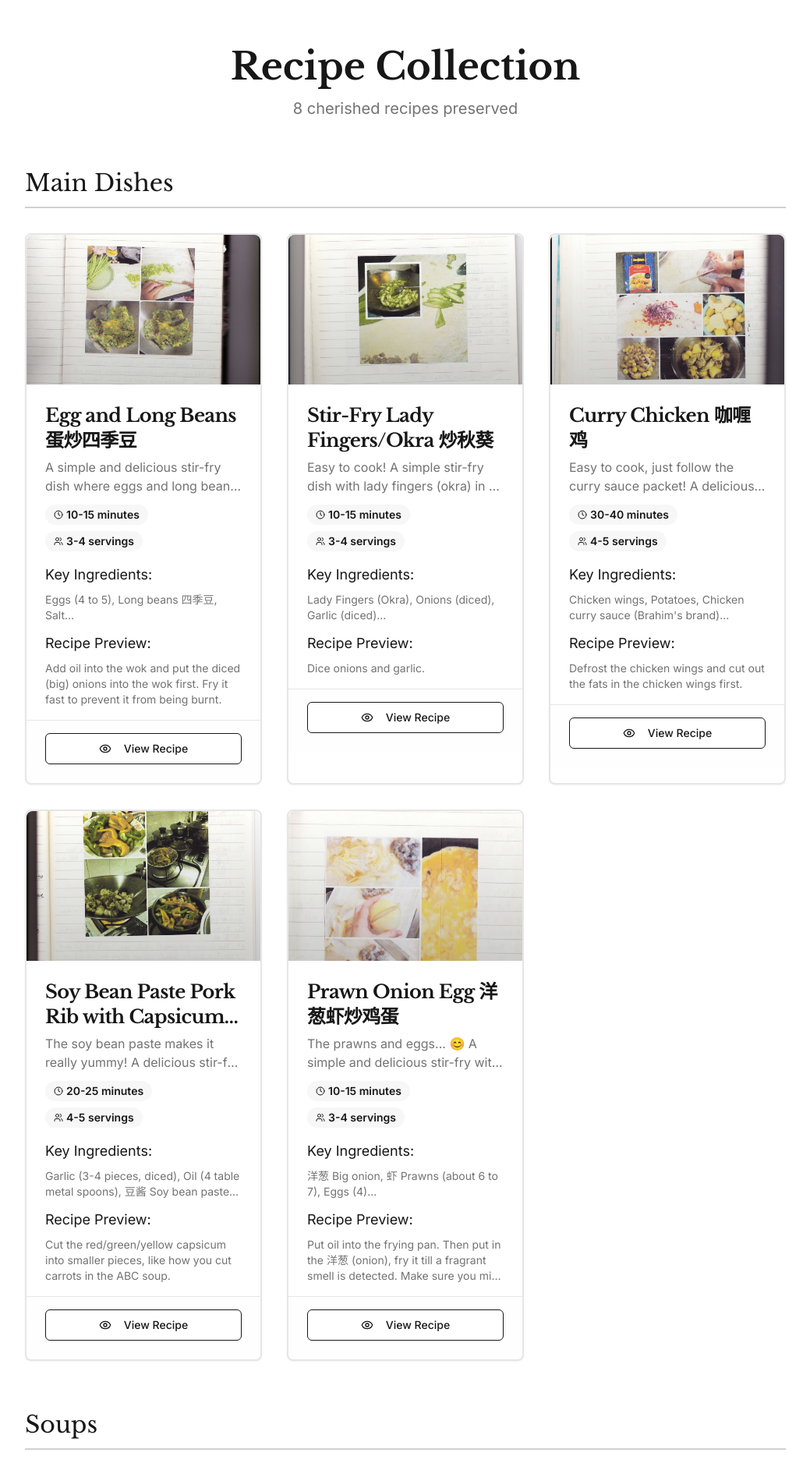
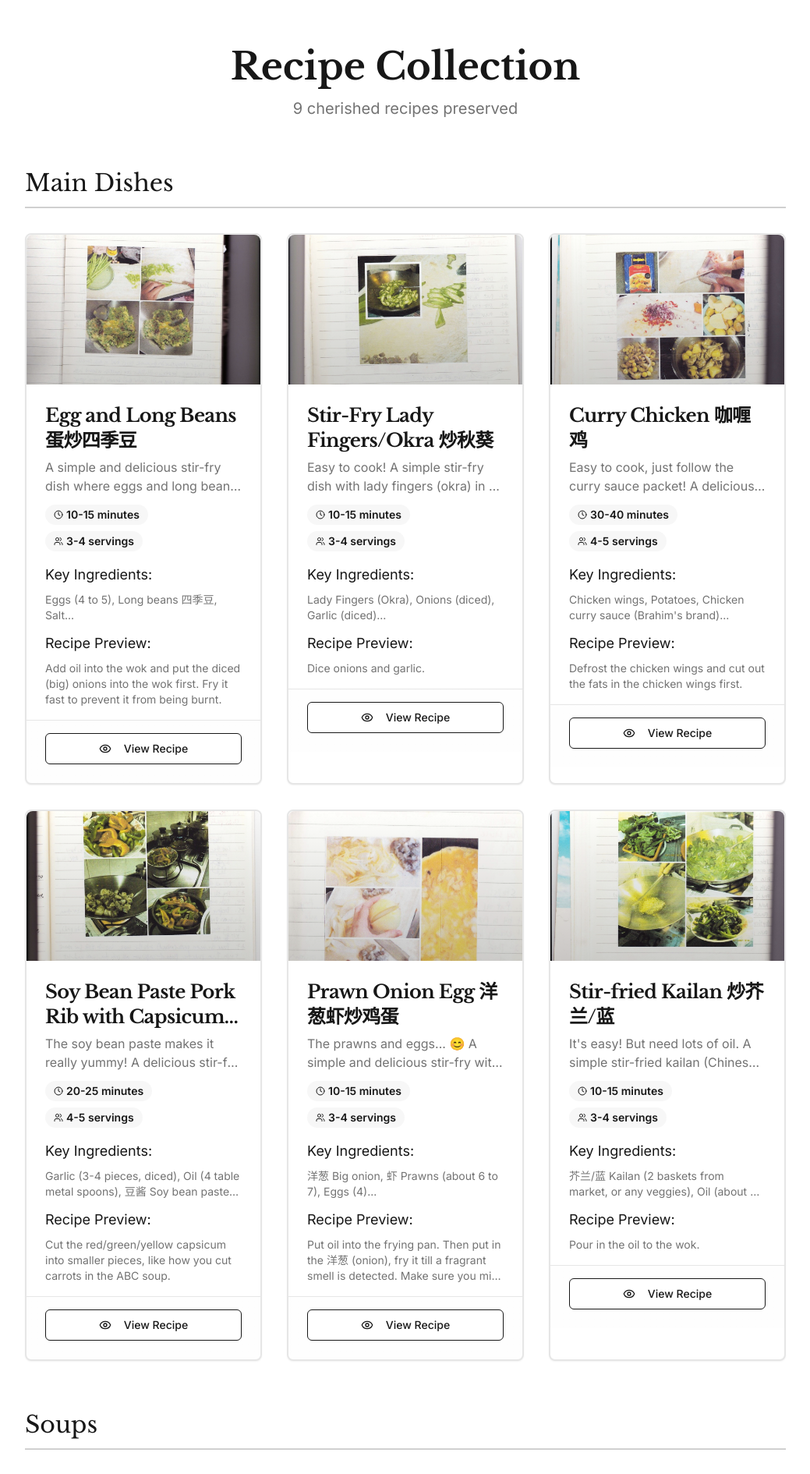
Before and after one commit to readandmuse/atasteofhome, a React (Vite) app: page / in a window 1280 px wide. Shown: the part 380-2270 px from the top of the page at 78% size, without its empty margins (120-1159 px from the left). Built offline with nearby package versions, Linux system fonts and the light colour scheme.

Commit message:
Add Kailan photos
Co-authored-by: readandmuse <85750673+readandmuse@users.noreply.github.com>

```diff
--- a/src/pages/Index.tsx
+++ b/src/pages/Index.tsx
@@ -282,6 +282,33 @@ const prawnOnionEggRecipe: Recipe = {
     "Fry the prawns fast as they cook quickly! Make sure the egg base is fully cooked before flipping.",
 };
 
+const kailanRecipe: Recipe = {
+  id: "sample-11",
+  title: "Stir-fried Kailan 炒芥兰/蓝",
+  description:
+    "It's easy! But need lots of oil. A simple stir-fried kailan (Chinese broccoli) with garlic.",
+  ingredients: [
+    "芥兰/蓝 Kailan (2 baskets from market, or any veggies)",
+    "Oil (about 4 metal tablespoons)",
+    "Salt (1½ teaspoons)",
+    "Garlic (5 to 7 pellets)",
+  ],
+  steps: [
+    "Pour in the oil to the wok.",
+    "爆香 garlic (after putting in the garlic).",
+    "Put in salt, then the stalks first. If there are a lot of stalks, add them second.",
+    "Put the veggies in, leaves first.",
+    "Stir-fry it first, then add in the stalks (rest/leftovers).",
+    "Stir-fry it again.",
+    "Dish is ready to be served!",
+  ],
+  cookingTime: "10-15 minutes",
+  servings: "3-4 servings",
+  photos: [kailanPhoto1, kailanPhoto2],
+  notes:
+    "CAUTION! Put in the onion/garlic and fry it FAST! This is to prevent the onions from turning black and taste bitter afterwards! For thin veggies without stalks, just cook everything together. For stir-fry, cut veggie into three parts (last part is leaves). Drag knife from below stalk all the way up to remove the hard part.",
+};
+
 const Index = () => {
   const [recipes, setRecipes] = useState<Recipe[]>([
     abcSoupRecipe,
@@ -292,6 +319,7 @@ const Index = () => {
     soyBeanPorkCapsicumRecipe,
     melonSoupRecipe,
     prawnOnionEggRecipe,
+    kailanRecipe,
   ]);
   const [currentView, setCurrentView] = useState<"list" | "form" | "view">("list");
   const [editingRecipe, setEditingRecipe] = useState<Recipe | undefined>();
```
